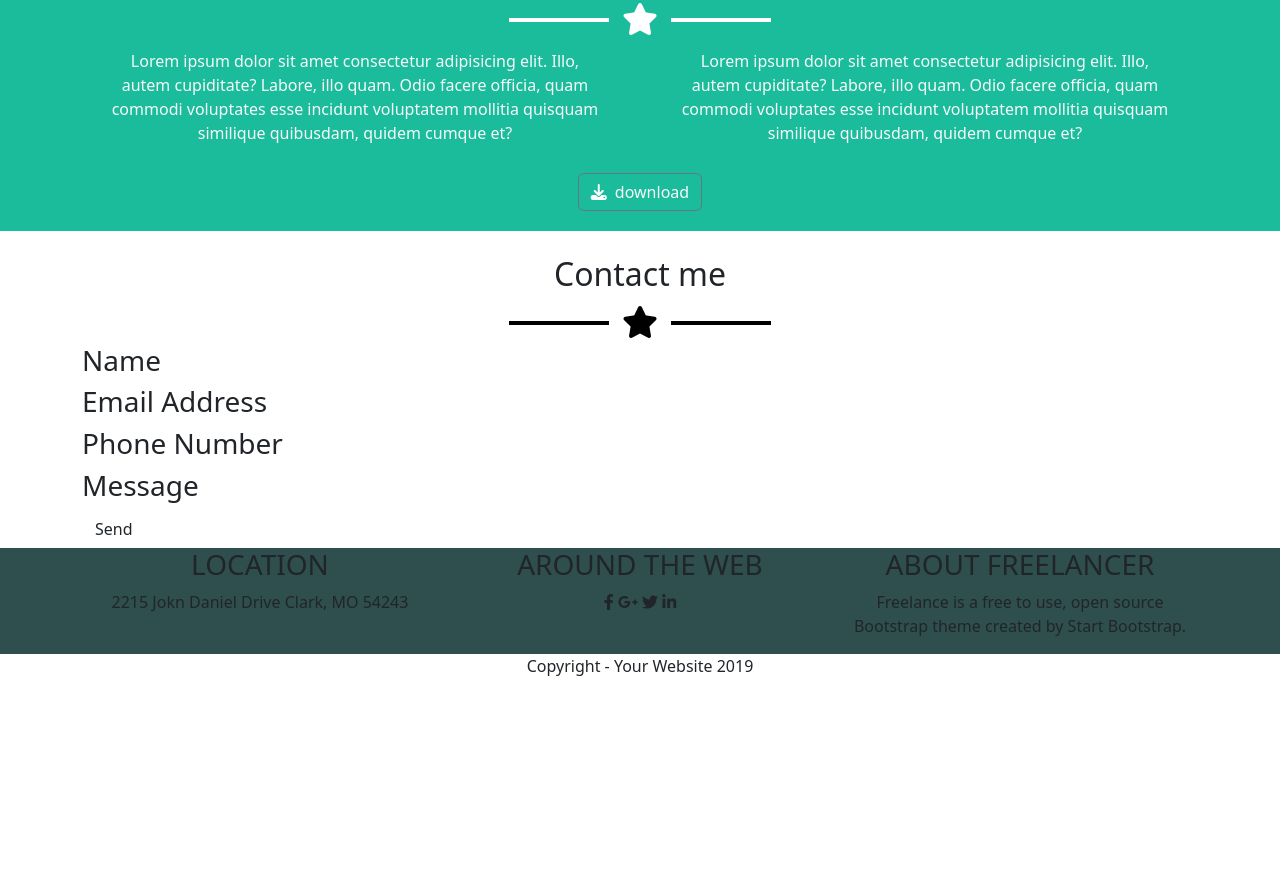
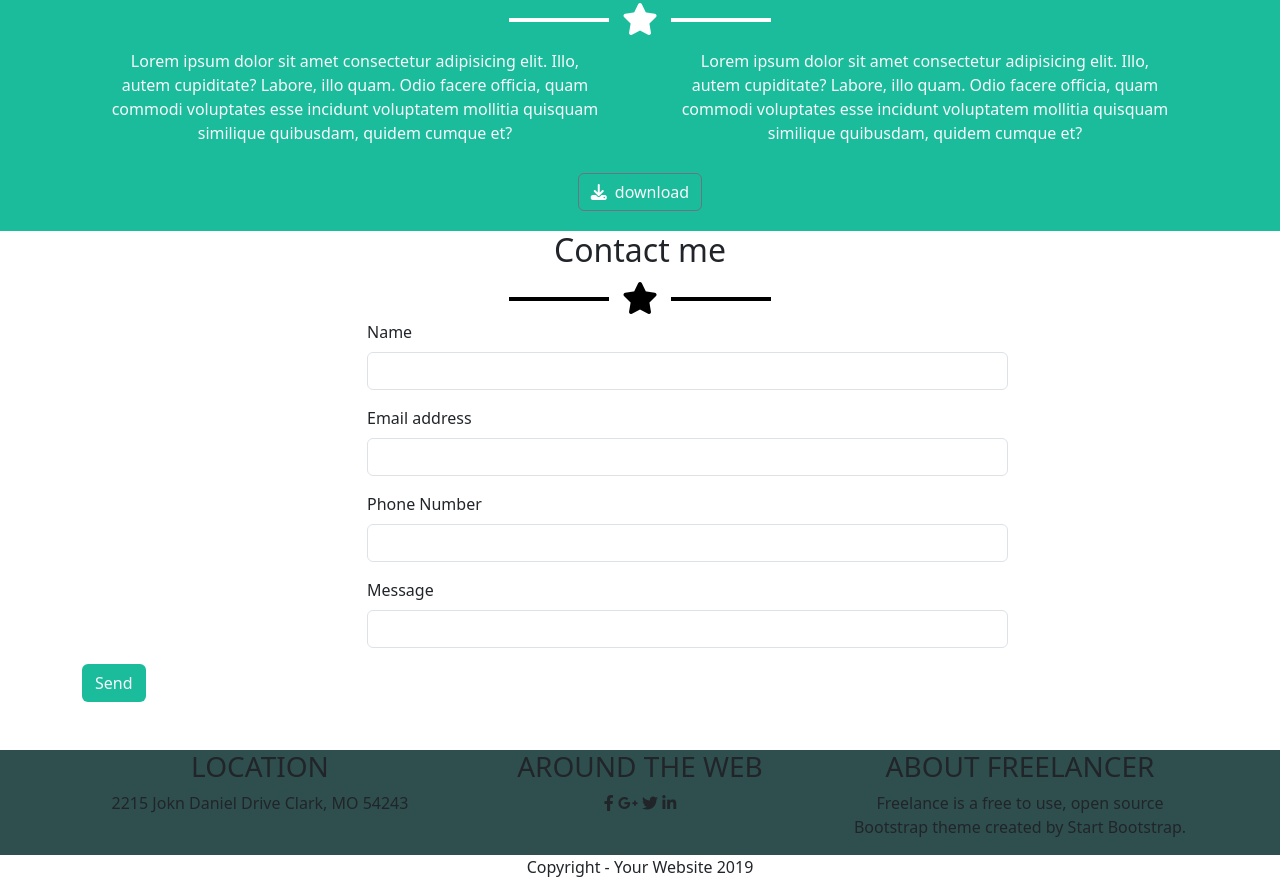
Before and after one commit to GabriellaValentina92/html-css-bootstrap-freelancer, a plain HTML site: page index.html in a window 1280 px wide. Shown: the part 1287-2182 px from the top of the page. Before the commit the page ends 1981 px from the top, so only its background shows below. Drawn offline with nearby package versions, Linux system fonts and the light colour scheme.

Commit message:
Add form

```diff
--- a/assets/style.css
+++ b/assets/style.css
@@ -2,7 +2,7 @@
     background-color: #2C3E50;
 }
 
-.bg-green{
+.bg-green, .btn-color{
     background-color: #1ABC9C;
 }
 
--- a/index.html
+++ b/index.html
@@ -139,13 +139,9 @@
         </div>
     </section>
 
-    <section>
+    <section class="mb-5">
         <div class="container">
-            <div class="row row-cols-1 mt-4">
-                <div class="col text-center">
-                    <h2> Contact me</h2>
-                </div>
-                <div class="col">
+            <h2 class="text-center"> Contact me</h2>
             <div class="star d-flex align-items-center justify-content-center p-1">
                 <div class="line l-black"></div>
                 <div>
@@ -153,23 +149,32 @@
                 </div>
                 <div class="line l-black"></div>
             </div>
+
+            <div class="row">
+                <div class="col col-7 offset-3">
+                    <form>
+                        <div class="mb-3">
+                            <label for="first-name" class="form-label" placeholder="Name">Name</label>
+                            <input type="text" class="form-control" id="first-name">
                         </div>
-                <div class="col">
-                    <h3> Name</h3>
+                        <div class="mb-3">
+                            <label for="exampleInputEmail1" class="form-label">Email address</label>
+                            <input type="email" class="form-control" id="exampleInputEmail1" aria-describedby="emailHelp">
                           </div>
-                <div class="col">
-                    <h3> Email Address</h3>
+                        <div class="mb-3">
+                            <label for="phone-num" class="form-label">Phone Number</label>
+                            <input type="text" class="form-control" id="phone-num">
                         </div>
-                <div class="col">
-                    <h3> Phone Number</h3>
+                            <label for="message" class="form-label">Message</label>
+                            <input type="text" class="form-control" id="message">
                         </div>
-                <div class="col">
-                    <h3> Message</h3>
+                        <div>
+                            <button type="submit" class="btn btn-color text-light text-center mt-3">Send</button>
                         </div>
-                <div class="col">
-                    <div class="btn">Send</div>
+                    </form>
                 </div>
             </div>
+
         </div>
     </section>
 
```
Lines whose indentation alone changed are shown as unchanged.
